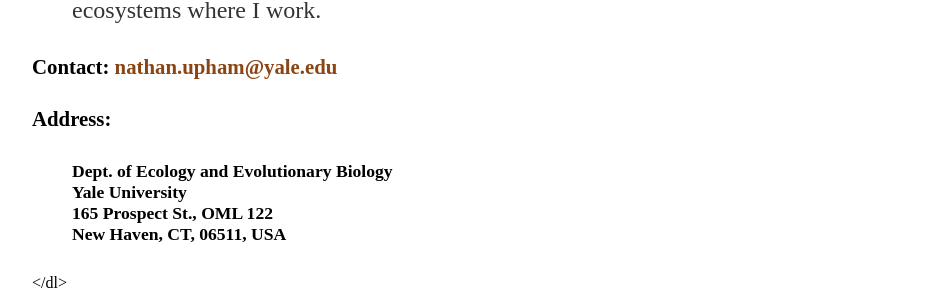
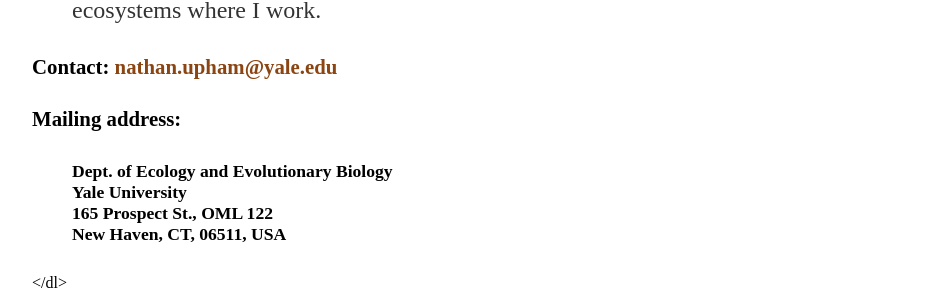
Before and after one commit to n8upham/n8upham.github.io, a Jekyll site: the page built from index.md, in a window 1280 px wide. Shown: the part 750-1051 px from the top of the page, without its empty margins (160-1088 px from the left). Built offline with Jekyll 4.4.1, drawn with Linux system fonts in a browser that asks for light colours.

Commit message:
Update index.md

```diff
--- a/index.md
+++ b/index.md
@@ -15,7 +15,7 @@ title: Nate Upham, Home
 #### Contact: [nathan.upham@yale.edu](mailto:nathan.upham@yale.edu)
 
 <dl>
-  <h4><dt>Address:</dt><h4>
+  <h4><dt>Mailing address:</dt><h4>
     <h5><dd>Dept. of Ecology and Evolutionary Biology</dd>
     <dd>Yale University</dd>
     <dd>165 Prospect St., OML 122</dd>
```
